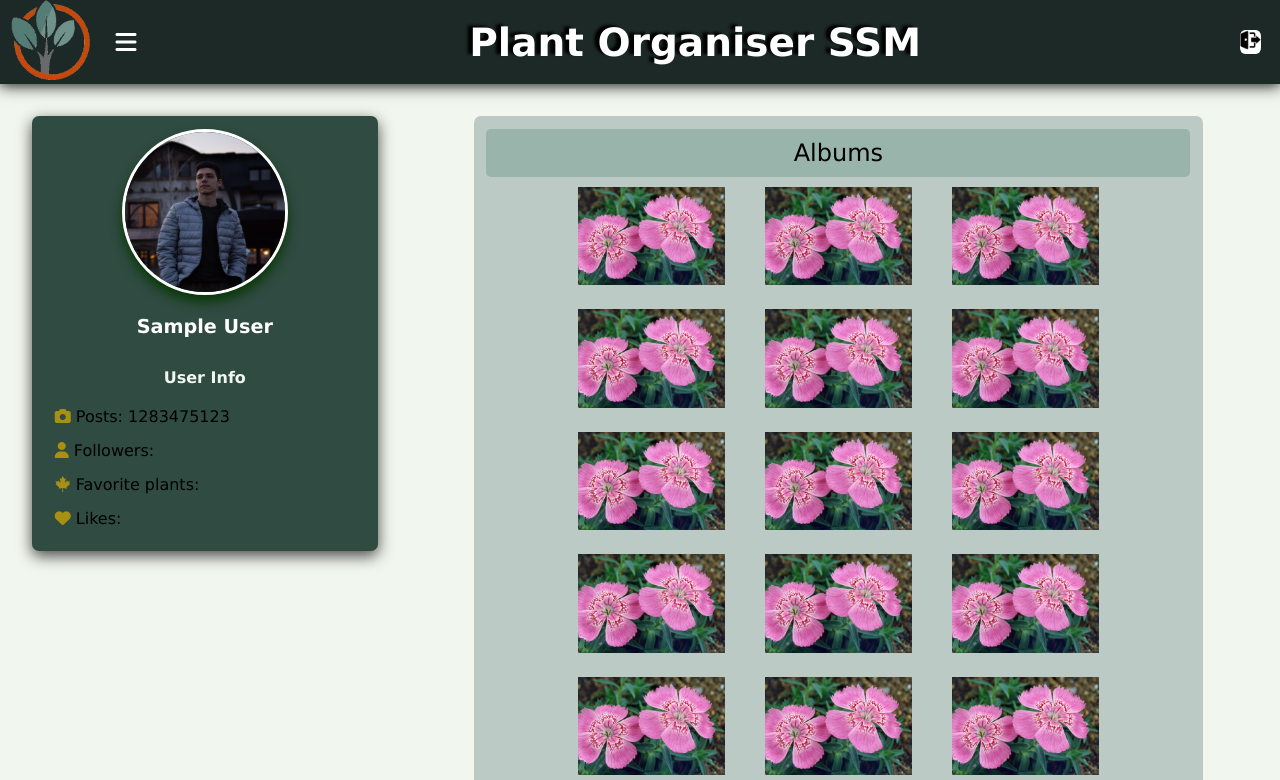
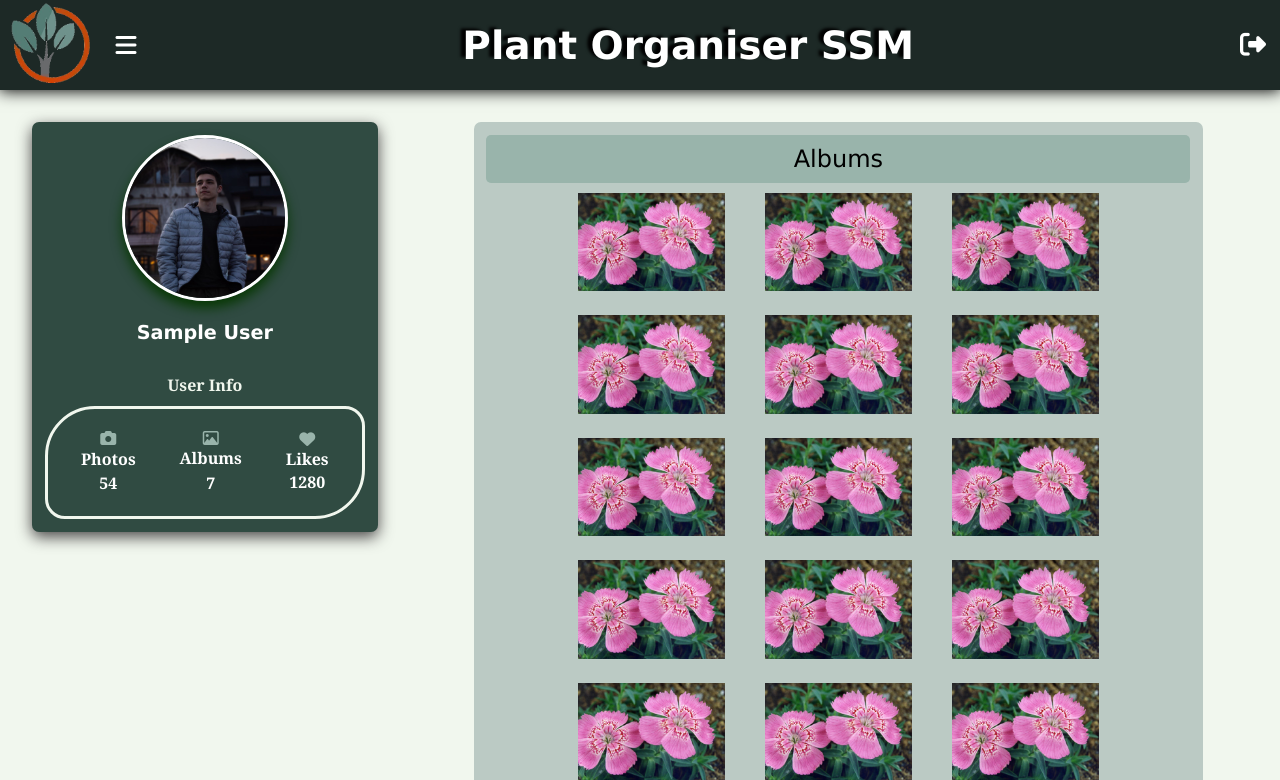
Before and after one commit to tsipoteanu99/PlanOr, a PHP site: the page made by mvc/app/views/profile/index.php in a window 1280 px wide. Shown: the top 780 px of the page. Run offline with PHP 8.4, Linux system fonts and the light colour scheme; the template is opened without the code that fills it: most values are stand-ins (such as "Sample title", 1, 10 or a date in 2020); some libraries are stand-ins or nearby versions.

Commit message:
login session fixes + myprofile design changes

```diff
--- a/mvc/app/models/User.php
+++ b/mvc/app/models/User.php
@@ -68,6 +68,12 @@ class User
             $this->admin = $row['admin'];
             $this->firstName = $row['first_name'];
             $this->lastName = $row['last_name'];
+            $_SESSION['id'] = $this->id;
+            $_SESSION['picture'] = $this->picture;
+            $_SESSION['email'] = $this->email;
+            $_SESSION['admin'] = $this->admin;
+            $_SESSION['firstName'] = $this->firstName;
+            $_SESSION['lastName'] = $this->lastName;
          }
       }
    }
--- a/mvc/app/views/navbar.php
+++ b/mvc/app/views/navbar.php
@@ -35,7 +35,8 @@
     <div class="title_container">
       <h1>Plant Organiser SSM</h1>
     </div>
-    <a class="logout" href="<?php echo URL ?>/public/?url=logout"><img class="logoutimg" src="<?php echo URL ?>/public/assets/logout.png" /></a>
+    <a class="logout" href="<?php echo URL ?>/public/?url=logout"><i class="fa fa-sign-out" aria-hidden="true"></i>
+    </a>
   </nav>
 </body>
 
--- a/mvc/app/views/profile/index.php
+++ b/mvc/app/views/profile/index.php
@@ -21,10 +21,10 @@
       </div>
       <h2>User Info</h2>
       <div class="bio-info-box">
-        <p><i class="fa fa-camera icons"></i>Posts: 1283475123</p>
-        <p><i class="fa fa-user icons"></i>Followers:</p>
-        <p><i class="fab fa-canadian-maple-leaf icons"></i>Favorite plants:</p>
-        <p><i class="fa fa-heart icons"></i>Likes:</p>
+        <div><i class="fa fa-camera icons"></i><span>Photos</span> <span>54</span></div>
+        <div><i class="fa fa-picture-o icons">
+          </i><span>Albums</span> <span>7</span></div>
+        <div><i class="fa fa-heart icons"></i><span>Likes</span> <span>1280</span></div>
       </div>
     </div>
 
--- a/mvc/public/css/myprofilestyle.css
+++ b/mvc/public/css/myprofilestyle.css
@@ -7,11 +7,6 @@
   height: max-content;
   background-color: hsl(160, 22%, 24%);
   box-shadow: 0px 5px 15px #494747;
-}
-
-.user-bio p {
-  padding: 5px;
-  margin: 5px;
 }
 
 .content {
@@ -36,6 +31,8 @@
   display: flex;
   justify-content: center;
   font-size: 100%;
+  font-family: Georgia, "Times New Roman", Times, serif;
+  font-weight: 700;
   color: #f1f7ee;
   padding: 10px 0px;
 }
@@ -73,8 +70,30 @@
 }
 
 .bio-info-box {
-  border: wheat;
-  border-width: 1px;
+  border: #f1f7ee solid;
+  border-width: 1%;
+  border-radius: 50px 20px;
+  padding: 3.5%;
+  margin: auto;
+  display: flex;
+  flex-direction: row;
+  justify-content: space-around;
+  align-items: center;
+}
+
+.bio-info-box div {
+  margin: 2.5%;
+  padding: 1%;
+  display: flex;
+  flex-direction: column;
+  align-items: center;
+}
+.bio-info-box div span {
+  font-size: 100%;
+  margin: 2%;
+  font-family: Georgia, serif;
+  font-weight: 600;
+  color: white;
 }
 
 .album-frame {
@@ -94,8 +113,7 @@
 }
 
 .icons {
-  padding-right: 5px;
-  color: rgb(167, 144, 18);
+  color: #99b4ab;
   font-size: 1em;
 }
 
--- a/mvc/public/css/navbar.css
+++ b/mvc/public/css/navbar.css
@@ -14,8 +14,8 @@ body {
 
 .title_container {
   text-align: center;
-  padding: 0 20px;
-  width: 100vw;
+  padding: 0 10px;
+  width: 100%;
   font-size: 26px;
   color: #ffffff;
   text-shadow: black -5px -2px 3px;
@@ -89,16 +89,10 @@ nav ul li ul li:last-child a:hover {
   border-radius: 0 0 5px 5px;
 }
 .logout {
-  width: 2vw;
-  margin-right: 1.5%;
-  background-color: white;
+  font-size: 26px;
   border-radius: 25%;
-}
-.logoutimg {
-  width: 100%;
-  height: auto;
-  margin-left: auto;
-  margin-right: auto;
+  color: white;
+  padding: 30px 14px;
 }
 
 @media screen and (max-width: 800px) {
```
Also changed, not shown: mvc/app/controllers/profile.php (+5 -32 lines).
